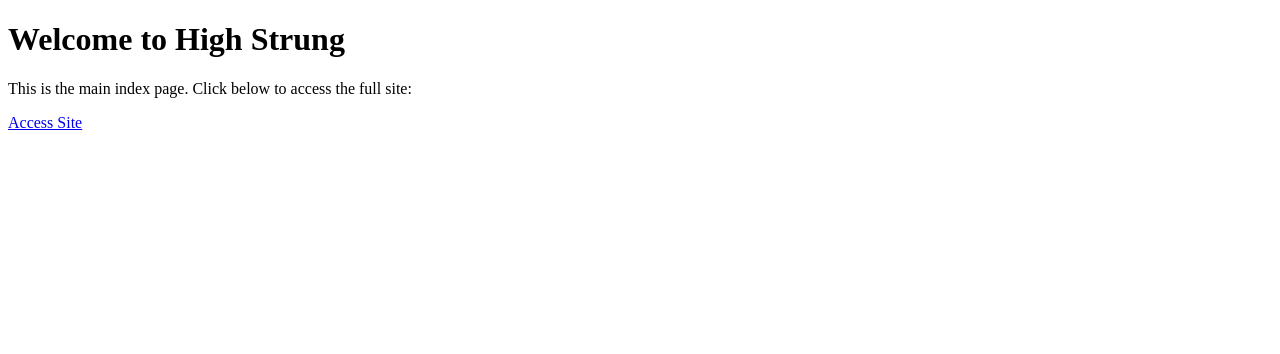
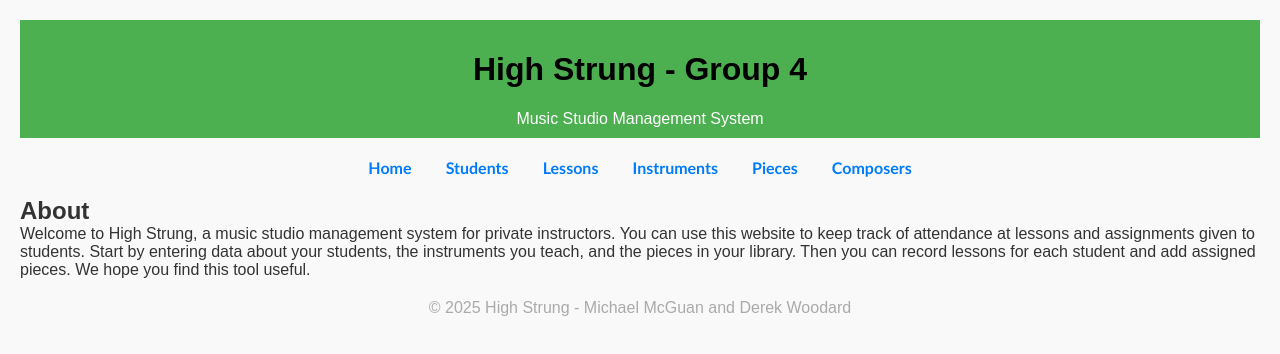
Before and after one commit to CASCAD1AN/HighStrung, a plain HTML site: page index.html in a window 1280 px wide. Drawn offline with Linux system fonts and the light colour scheme; files that its build step writes are made by us from their sources.

Commit message:
cs340 project step3 draft

```diff
--- a/index.html
+++ b/index.html
@@ -1,13 +1,43 @@
 <!DOCTYPE html>
 <html lang="en">
+
 <head>
-  <meta charset="UTF-8">
-  <meta name="viewport" content="width=device-width, initial-scale=1.0">
-  <title>High Strung</title>
+    <link href="static/main.css" rel="stylesheet" />
+    <meta charset="UTF-8">
+    <meta name="viewport" content="width=device-width, initial-scale=1.0">
+    <title>High Strung</title>
 </head>
+
 <body>
-  <h1>Welcome to High Strung</h1>
-  <p>This is the main index page. Click below to access the full site:</p>
-  <a href="templates/index.html">Access Site</a>
+
+    <header>
+        <h1>High Strung - Group 4</h1>
+        <p>Music Studio Management System</p>
+    </header>
+
+    <nav class="main-nav">
+        <a href="index.html">Home</a>
+        <a href="students.html">Students</a>
+        <a href="lessons.html">Lessons</a>
+        <a href="instruments.html">Instruments</a>
+        <a href="pieces.html">Pieces</a>
+        <a href="composers.html">Composers</a>
+    </nav>
+
+    <main>
+        <section>
+            <h2>About</h2>
+            <article>
+                <p>
+                    Welcome to High Strung, a music studio management system for private instructors. You can use this website to keep track of attendance at lessons and assignments given to students. Start by entering data about your students, the instruments you teach, and the pieces in your library. Then you can record lessons for each student and add assigned pieces. We hope you find this tool useful.
+                </p>
+            </article>
+        </section>
+    </main>
+
+    <footer>
+        <p>&copy; 2025 High Strung - Michael McGuan and Derek Woodard</p>
+    </footer>
+
 </body>
 </html>
```
Also changed, not shown: templates/index.html (deleted, +0 -43 lines), app.js (renamed from static/app.js), composers.html (renamed from templates/composers.html), composers.js (renamed from static/composers.js), instruments.html (renamed from templates/instruments.html), instruments.js (renamed from static/instruments.js), lessons.html (renamed from templates/lessons.html), lessons.js (renamed from static/lessons.js), main.css (renamed from static/main.css), pieces.html (renamed from templates/pieces.html), pieces.js (renamed from static/pieces.js), students.html (renamed from templates/students.html), 1 other file.
